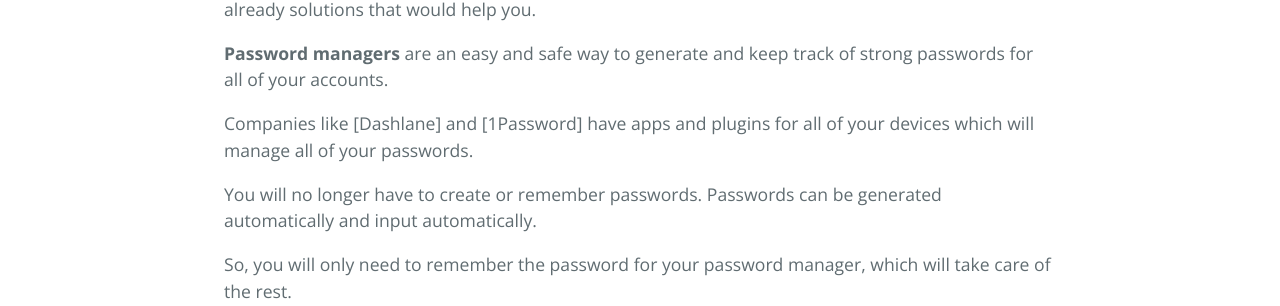
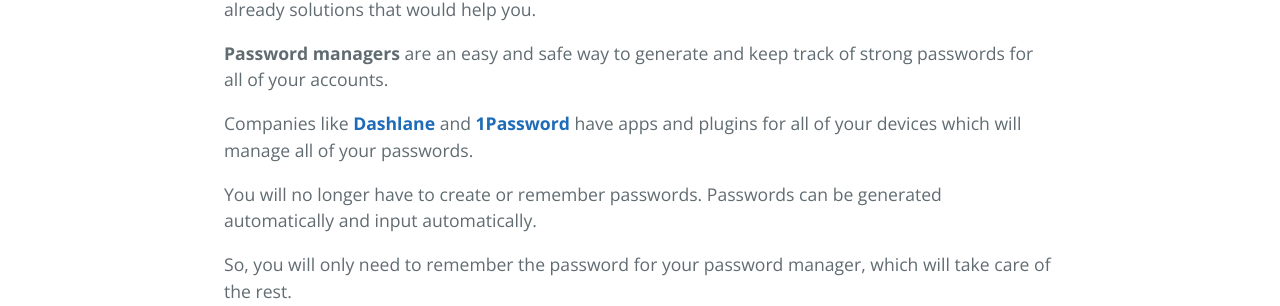
Before and after one commit to ugacyberarch/manual, a Jekyll site: the page built from passwords_summary.md, in a window 1280 px wide. Shown: the part 744-1050 px from the top of the page. Built offline with Jekyll 4.4.1, drawn with Linux system fonts in a browser that asks for light colours; part of the change alters nothing that is shown.

```diff
--- a/passwords_summary.md
+++ b/passwords_summary.md
@@ -8,32 +8,25 @@ description: Summary
 
 In short, we have discussed:
 
-  - Not using predictable, common passwords.
-  - Never reusing passwords.
-  - What makes passwords strong.
+* Not using predictable, common passwords.
+* Never reusing passwords.
+* What makes passwords strong.
 
 It seems like a small list, but now you should know what makes each important.
 
-Hopefully, the technical context will lessen the frustrations you may have with
-your own passwords.
+Hopefully, the technical context will lessen the frustrations you may have with your own passwords.
 
-There is good news.  When we started talking about passwords, we mentioned that
-there were already solutions that would help you.
+There is good news. When we started talking about passwords, we mentioned that there were already solutions that would help you.
 
-**Password managers** are an easy and safe way to generate and keep track of
-strong passwords for all of your accounts.
+**Password managers** are an easy and safe way to generate and keep track of strong passwords for all of your accounts.
 
-Companies like [Dashlane] and [1Password] have apps and plugins for all of your
-devices which will manage all of your passwords.
+Companies like [**Dashlane**](https://www.dashlane.com/) and [**1Password**](https://1password.com/families/) have apps and plugins for all of your devices which will manage all of your passwords.
 
-You will no longer have to create or remember passwords. Passwords can be
-generated automatically and input automatically.
+You will no longer have to create or remember passwords. Passwords can be generated automatically and input automatically.
 
-So, you will only need to remember the password for your password manager,
-which will take care of the rest.
+So, you will only need to remember the password for your password manager, which will take care of the rest.
 
-However, just like your primary e-mail, it is absolutely critical that you take
-special care to protect this all-important "password to rule them all".
+However, just like your primary e-mail, it is absolutely critical that you take special care to protect this all-important "password to rule them all".
 
 [← Password Requirements](./password_requirements.html "Password Requirements")
 [Introduction →](./phishing_introduction.html "Introduction")
```
